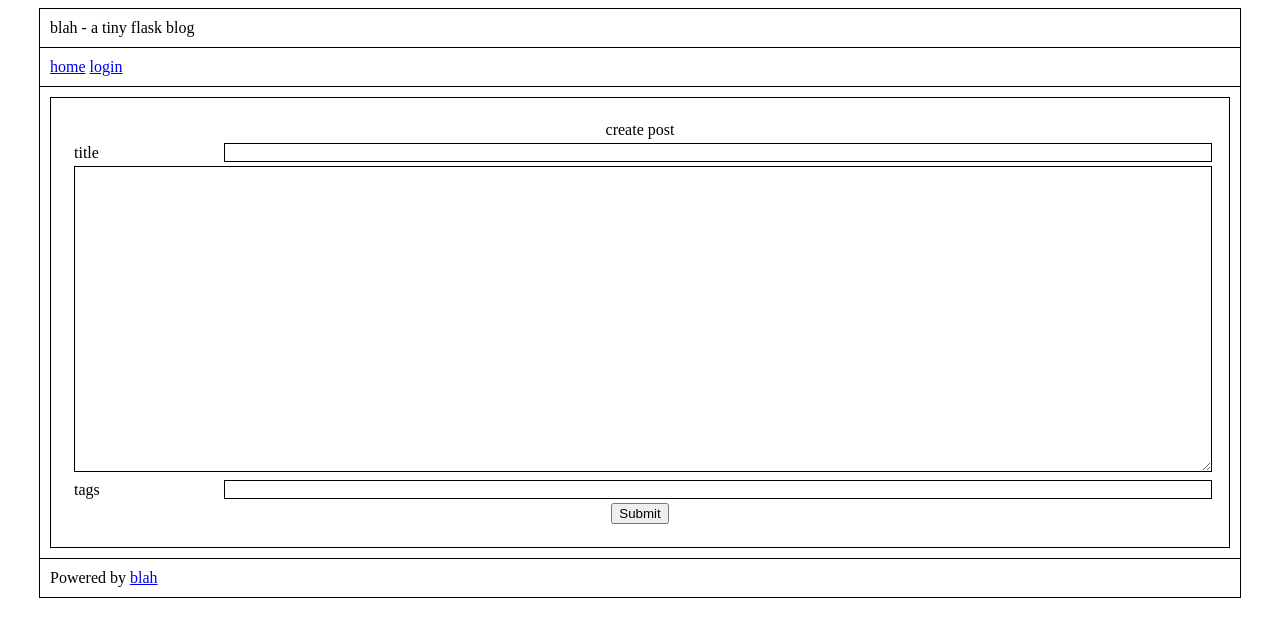
After one commit to brennie/blah, a Python web app: template blah/templates/admin.html in a window 1280 px wide. The commit adds this page. Shown: the top 637 px of the page. Run offline with Jinja, Linux system fonts and the light colour scheme; the template is opened without the code that fills it, so the values that code supplies are empty.

Commit message:
Added admin view and authentication helper: blah.views.auth.require_login
Removed "admin" flag from users. Currently not needed (all users are admins).

blah.views.auth.require_login is used to redirect users who are not logged in
away from certain pages. See the docstring for more information.

```diff
--- a/blah/__init__.py
+++ b/blah/__init__.py
@@ -22,9 +22,12 @@ class BlahApp(Flask):
         self.config.from_pyfile("blah.cfg")
 
         self.add_url_rule("/", "index", views.index.get)
+        self.add_url_rule("/admin", "admin.get", views.admin.get, methods=["GET"])
+        self.add_url_rule("/admin/<action>", "admin.post", views.admin.post, methods=["POST"])
         self.add_url_rule("/login", "login.get", views.login.get, methods=["GET"])
         self.add_url_rule("/login", "login.post", views.login.post, methods=["POST"])
         self.add_url_rule("/logout", "logout", views.logout.get)
+
 
         self.add_url_rule("/post/<id>", "post", views.post.get)
 
--- a/blah/static/style.css
+++ b/blah/static/style.css
@@ -39,21 +39,29 @@ nav ul li, .tags, .tags li {
 	background-color: #FF7F7F;
 }
 
-article {
+#create input[type=text], #create textarea {
+	border: 1px solid black;
+	width: 100%;
+}
+
+textarea{
+	resize: vertical;
+}
+
+article, #panel {
 	border: 1px solid black;
 	margin: 10px;
 	padding: 10px;
 }
 
-table#login {
+table#login, table#create {
 	padding: 10px;
 	text-align: left;
 	margin: 0 auto;
 }
 
-
-.submit { text-align: center; }
-
+table#create { width: 100% }
+.centred { text-align: center; }
 
 article .title {
 	font-weight: bold;
--- /dev/null
+++ b/blah/templates/admin.html
@@ -0,0 +1,27 @@
+{% extends "base.html" %}
+{% block title %}admin panel{% endblock %}
+{% block content %}
+<div id="panel">
+
+<form method="POST" action="{{ url_for('admin.post', action='create') }}">
+	<table id="create">
+		<tr>
+			<td colspan="2" class="centred">create post</td>
+		</tr>
+		<tr>
+			<td>title</td>
+			<td><input type="text" name="title"></td>
+		</tr>
+		<tr>
+			<td colspan="2"><textarea name="content" rows="20"></textarea></td>
+		<tr>
+			<td>tags</td>
+			<td><input type="text" name="tags"></td>
+		</tr>
+		<tr>
+			<td colspan="2" class="centred"><input type="submit" value="Submit"></td>
+		</tr>
+	</table>
+</form>
+</div>
+{% endblock %}
--- a/blah/templates/base.html
+++ b/blah/templates/base.html
@@ -15,6 +15,7 @@
 		{% if "user" not in session.keys() %}
 		<li><a href="{{ url_for('login.get') }}">login</a></li>
 		{% else %}
+		<li><a href="{{ url_for('admin.get') }}">admin</a></li>
 		<li><a href="{{ url_for('logout') }}">logout</a></li>
 		{% endif %}
 	</ul>
--- a/blah/templates/login.html
+++ b/blah/templates/login.html
@@ -2,6 +2,9 @@
 {% block title %}blah - login{% endblock %}
 {% block content %}
 <form method="POST" action="{{ url_for('login.post') }}">
+	{% if next is not none %}
+	<input type="hidden" name="next" value="{{ next }}">
+	{% endif %}
 	<table id="login">
 		<tr>
 			<td>email</td>
@@ -12,7 +15,7 @@
 			<td><input type="password" name="password"></td>
 		</tr>
 		<tr>
-			<td colspan="2" class="submit">
+			<td colspan="2" class="centred">
 				<input type="submit" value="login">
 			</td>
 		</tr>
--- a/blah/views/__init__.py
+++ b/blah/views/__init__.py
@@ -1,3 +1,4 @@
+import admin
 import index
 import login
 import logout
--- a/setup.py
+++ b/setup.py
@@ -69,7 +69,6 @@ if __name__ == "__main__":
         users = db["users"]
         user = {"name": admin_name,
                 "email": admin_mail,
-                "pass": admin_pass,
-                "admin": True}
+                "pass": admin_pass}
 
         users.insert(user)
```
Also changed, not shown: blah/views/admin.py (added, +27 -0 lines), blah/views/auth.py (added, +41 -0 lines), blah/views/login.py (+6 -3 lines).
